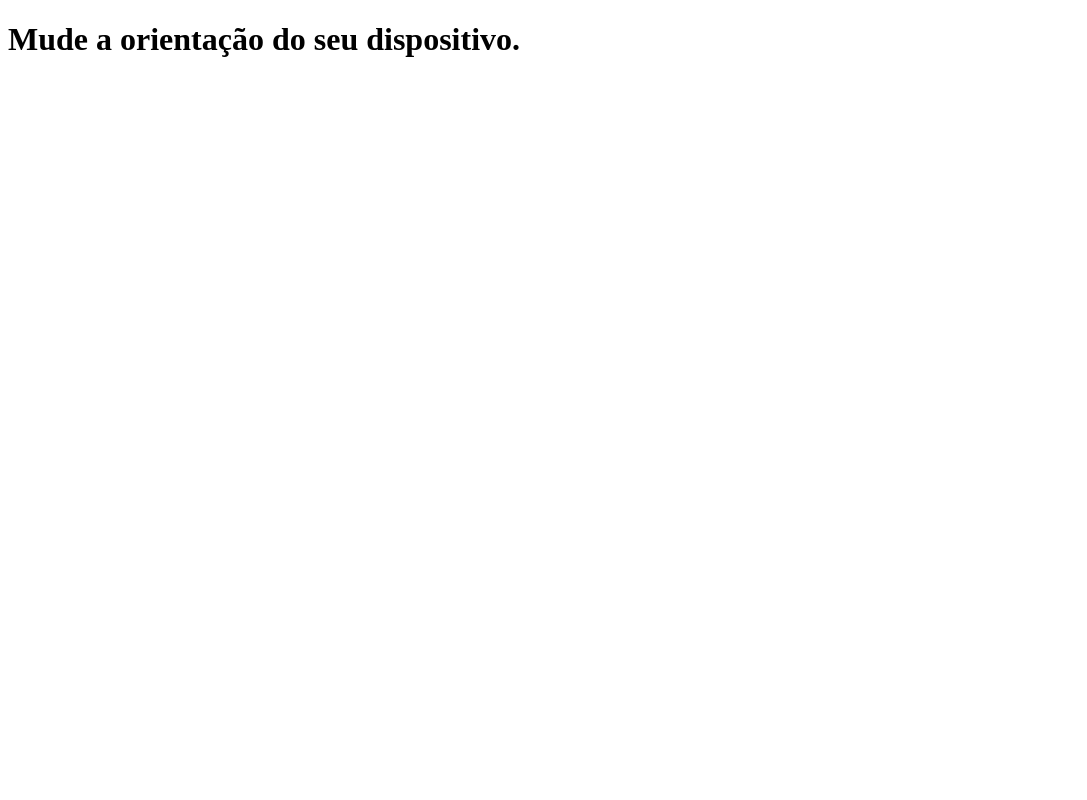
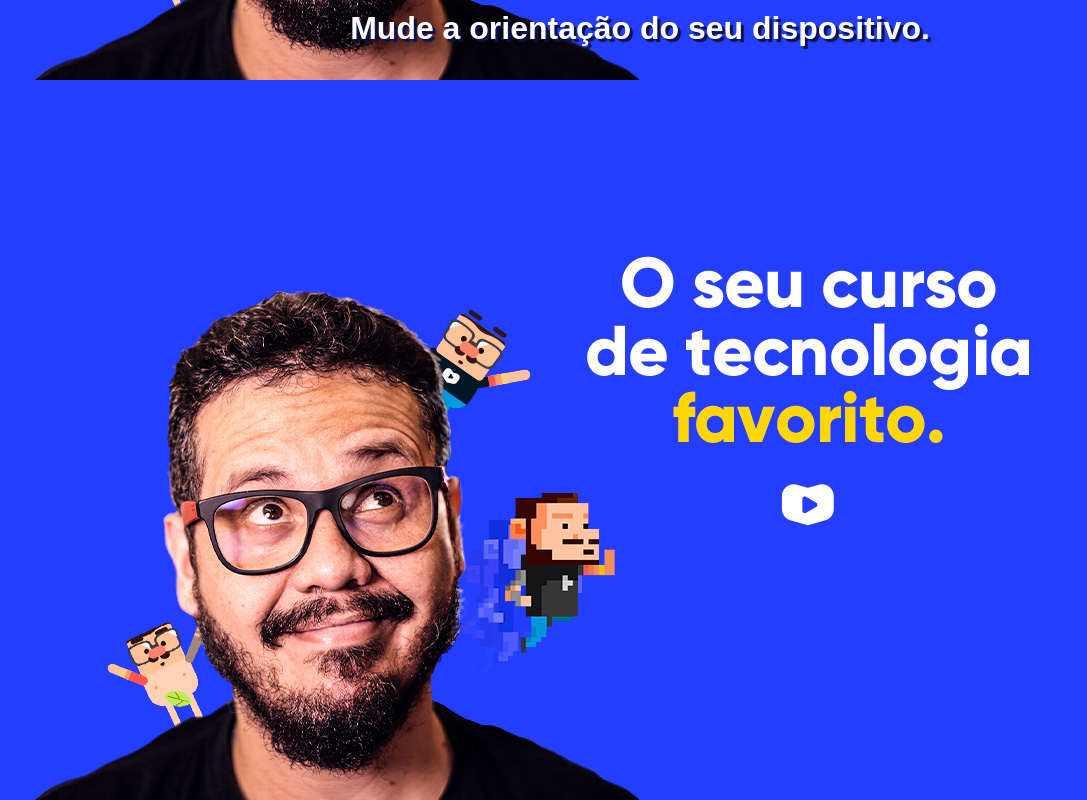
Before and after one commit to guilherme-barbosa-rodrigues/html-css, a plain HTML site: page ex004/mq002/index.html in a window 1280 px wide. Shown: the whole page, without its empty margins (0-1087 px from the left). Drawn offline with Linux system fonts and the light colour scheme.

Commit message:
alterado orientação

```diff
--- a/ex004/mq002/estilos/paisagem.css
+++ b/ex004/mq002/estilos/paisagem.css
@@ -1 +1,6 @@
 @charset "UTF-8";
+
+body {
+    background: url(../../imagens/cev-landscape.jpg);
+    background-position: left bottom;
+}
--- a/ex004/mq002/estilos/retrato.css
+++ b/ex004/mq002/estilos/retrato.css
@@ -1 +1,6 @@
 @charset "UTF-8";
+
+body {
+    background: url(../../imagens/cev-portrait.jpg);
+    background-position: center bottom;
+}
--- a/ex004/mq002/estilos/style.css
+++ b/ex004/mq002/estilos/style.css
@@ -1 +1,20 @@
 @charset "UTF-8";
+
+* {
+    margin: 0px;
+    padding: 0px;
+    font-family: Arial, Helvetica, sans-serif;
+}
+html, body {
+    width: 100vw;
+    height: 100vh;
+    background-color: rgb(0, 0, 255);
+    background-size: contain;
+    background-repeat: no-repeat;
+}
+h1 {
+    color: white;
+    text-shadow: 3px 3px 1px #0b1247;
+    padding: 10px;
+    text-align: center;
+}
```
